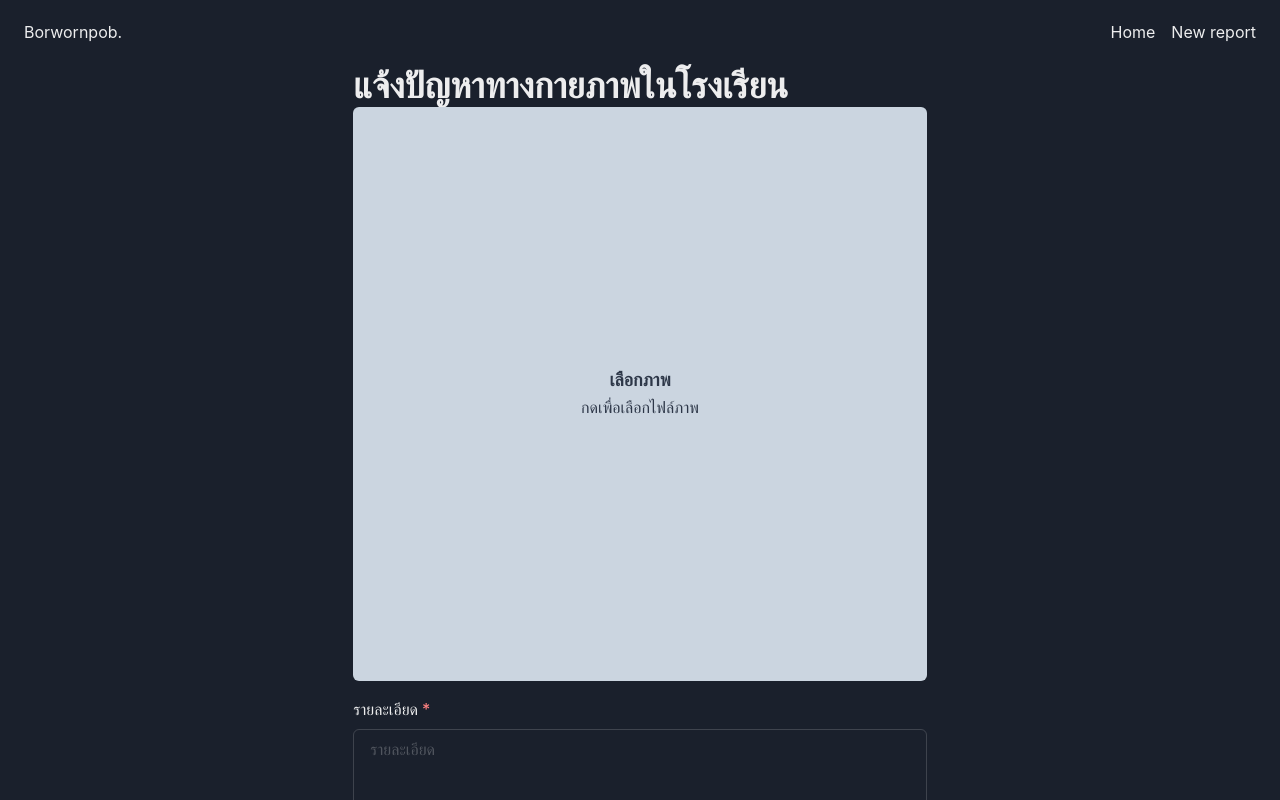
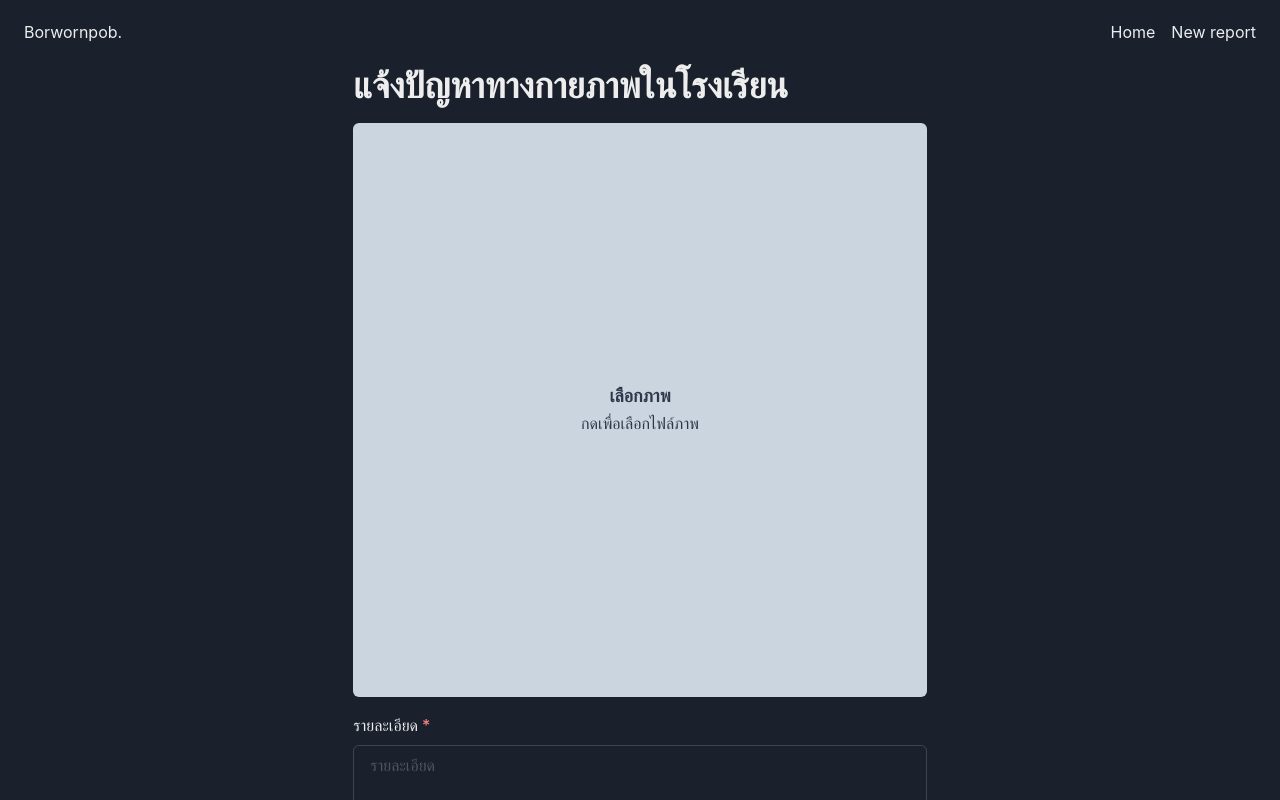
Before and after one commit to sun-23/VajiraFood, a React (Vite) app: page /new_rep in a window 1280 px wide. Shown: the top 800 px of the page. Built offline with nearby package versions, Linux system fonts and the light colour scheme.

Commit message:
add padding top in CreateReport.jsx

```diff
--- a/src/routes/CreateReport.jsx
+++ b/src/routes/CreateReport.jsx
@@ -80,7 +80,7 @@ export default function CreateReport() {
   return (
     <Container>
       <Heading>แจ้งปัญหาทางกายภาพในโรงเรียน</Heading>
-      <Stack spacing={4}>
+      <Stack spacing={4} paddingTop={4}>
         {isVisible ? (
           <Alert status="warning">
             <AlertIcon />
```
